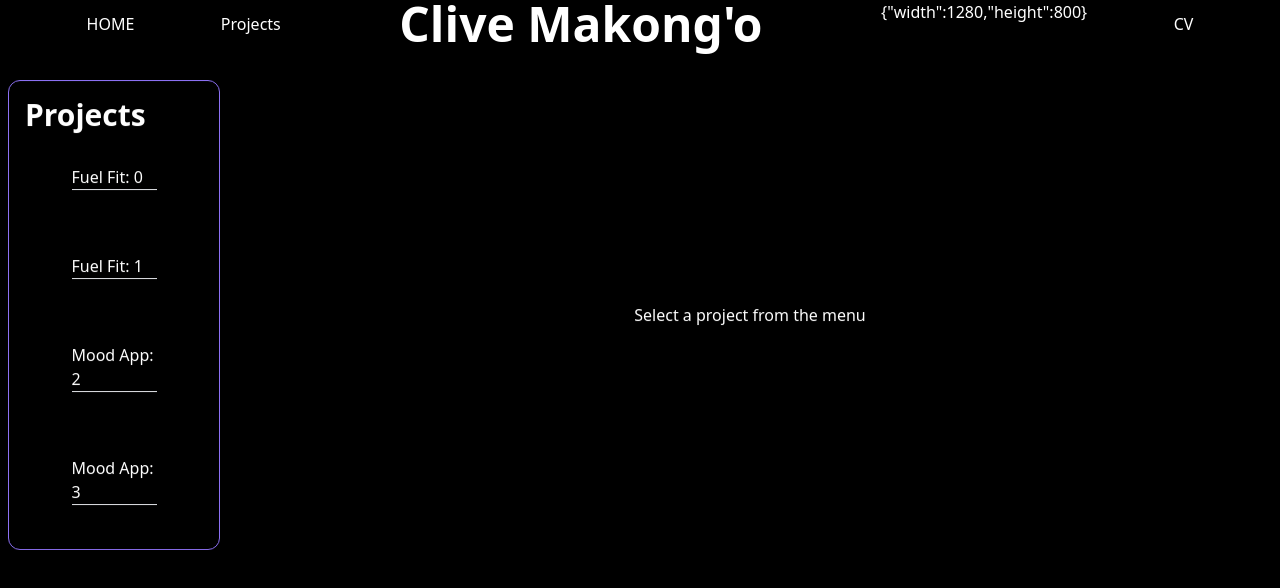
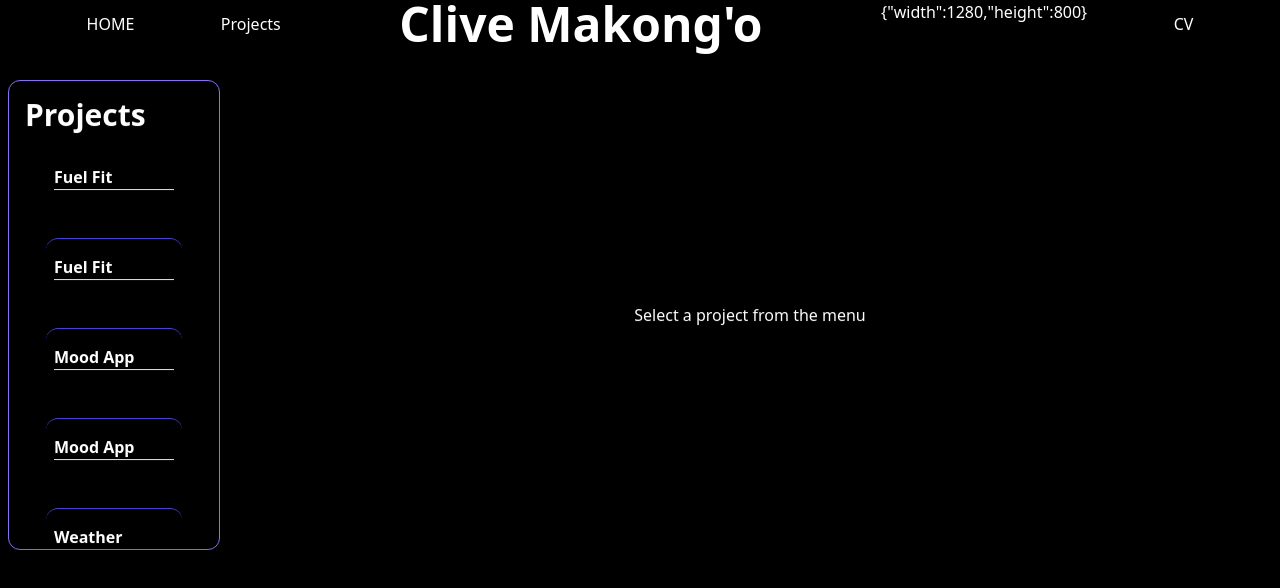
Before and after one commit to Clive-Makongo/my-portfolio, a React (Vite) app: page / in a window 1280 px wide. Both pictures are taken after a click on the button "Projects". Shown: the top 588 px of the page. Built offline with nearby package versions, Linux system fonts and the light colour scheme.

Commit message:
added description and more styling

```diff
--- a/src/components/ScrollMenu.jsx
+++ b/src/components/ScrollMenu.jsx
@@ -58,13 +58,13 @@ const ScrollMenu = ({ items, onSelectProject }) => {
             </button> */}
             <div
                 ref={menuRef}
-                className="h-[400px] w-full justify-center overflow-y-hidden snap-y snap-mandatory scrollbar-hide"
+                className="h-[400px] w-full p-4 divide-y divide-indigo-600 justify-center overflow-y-hidden snap-y snap-mandatory scrollbar-hide"
             >
                 {delayedItems.map((item, index) => (
 
                     <motion.div
                         key={item.id}
-                        className={`snap-start my-8 mx-auto py-4 px-2 cursor-pointer hover:bg-indigo-800 transition-colors duration-200 rounded-xl w-1/2 ${selectedItemId === item.id ? 'bg-indigo-800' : 'hover:bg-indigo-800'
+                        className={`snap-start my-8 mx-auto py-4 p-2 cursor-pointer hover:bg-indigo-600 hover:text-black font-bold transition-colors divide-y divide-blue-200 duration-200 rounded-xl w-4/5  ${selectedItemId === item.id ? 'bg-indigo-800' : 'hover:bg-indigo-800'
                             }`}
                         initial={{ x: -100 }}
                         animate={{
@@ -76,8 +76,8 @@ const ScrollMenu = ({ items, onSelectProject }) => {
                         whileTap={{ scale: 0.95 }}
                         onClick={() => handleItemClick(item)}
                     >
-                        {item.title}: {index}
-                        <hr />
+                        {item.title}
+                        <hr className='color' />
                     </motion.div>
                 ))}
             </div>
```
